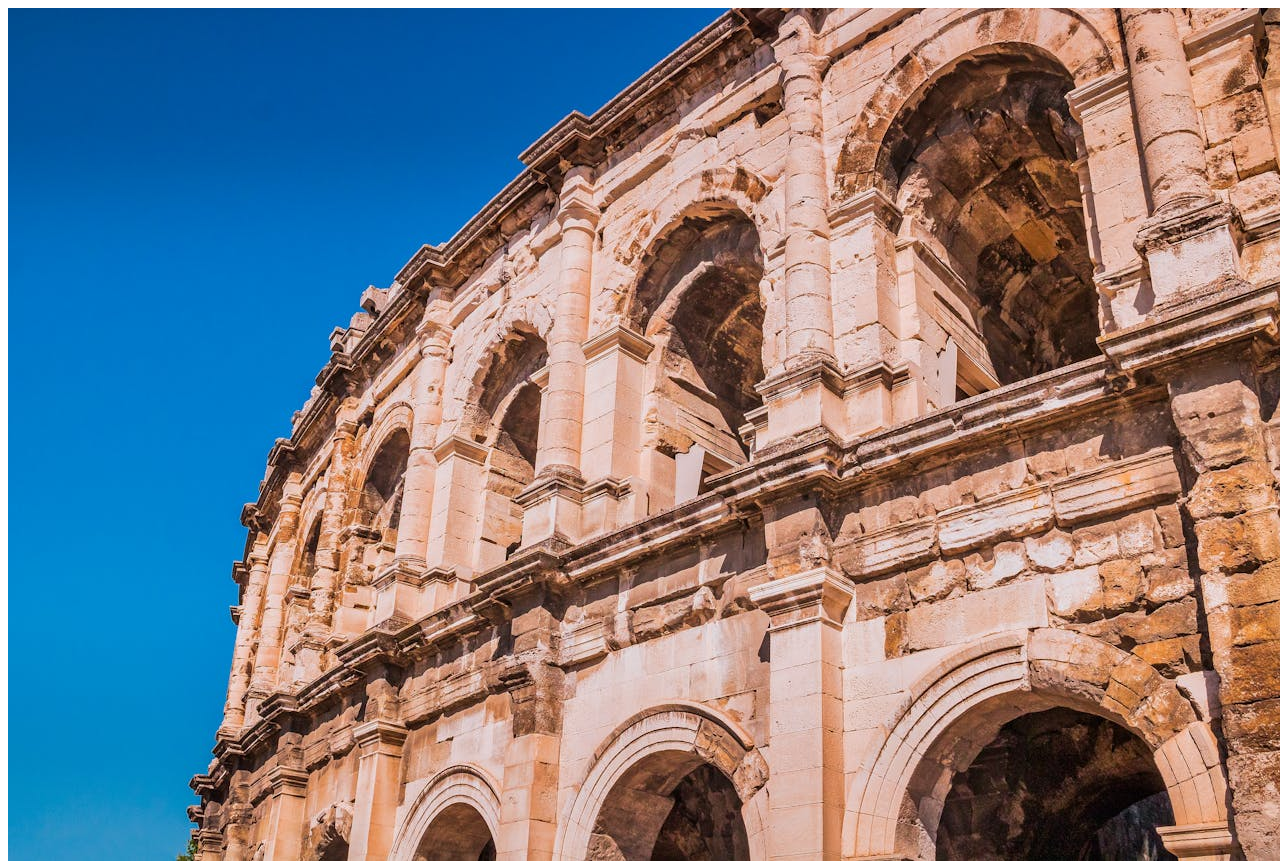
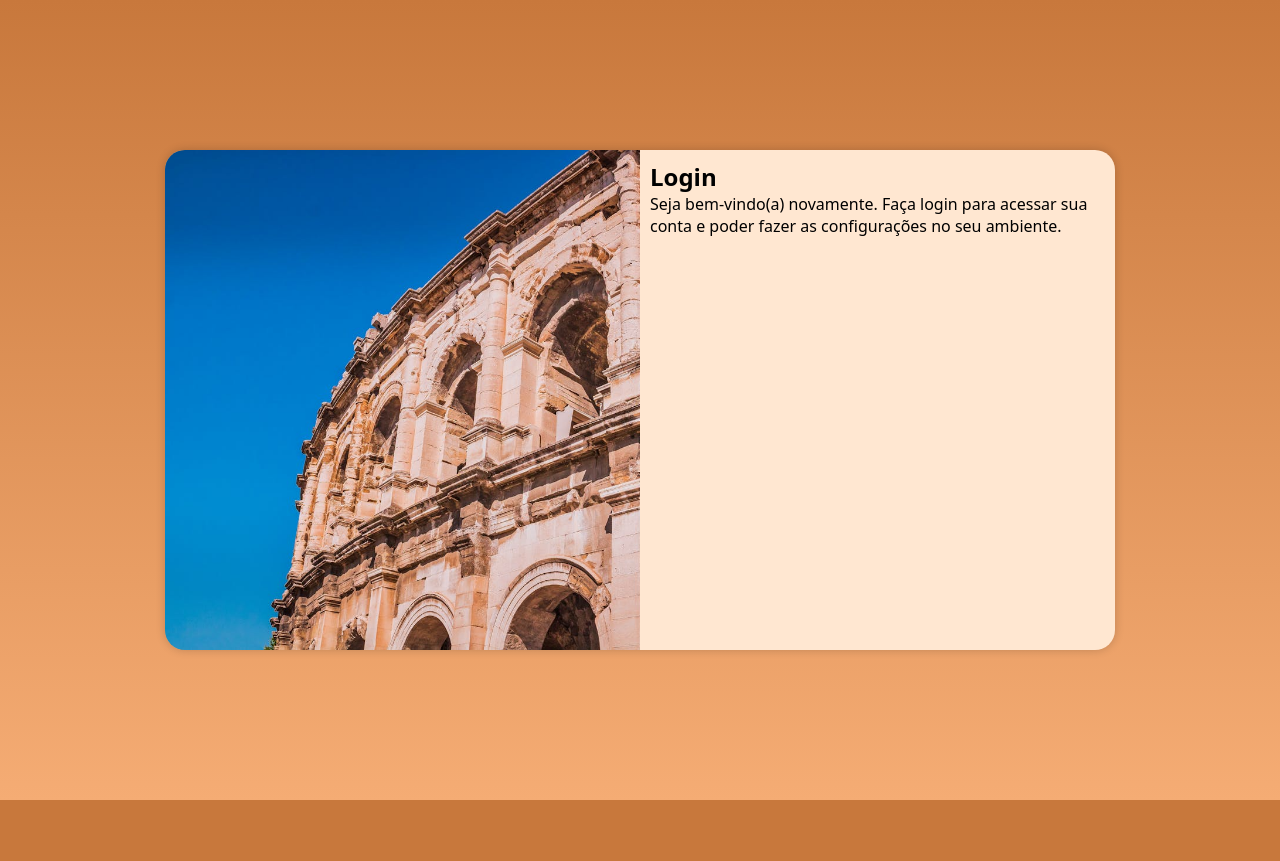
Before and after one commit to Theushenriix/projeto-login, a plain HTML site: page index.html in a window 1280 px wide. Shown: the top 861 px of the page. After the commit the page ends 800 px from the top, so only its background shows below. Drawn offline with Linux system fonts and the light colour scheme.

Commit message:
atualizações

```diff
--- /dev/null
+++ b/estilos/media-query.css
@@ -0,0 +1,49 @@
+@charset "UTF-8";
+
+@media screen and (min-width: 769px) and (max-width: 992px){
+
+    body {
+        background-image: linear-gradient(to bottom, rgb(200, 120, 60), rgb(245, 172, 116));
+    }
+
+    section#login {
+        width: 80vw;
+
+    }
+
+    section#login > div#imagem {
+        float: left;
+        width: 30%;
+        height: 100%;
+    }
+
+    section#login > div#formulario {
+        float: right;
+        width: 70%;
+    }
+
+}
+
+@media screen and (min-width: 992px) {
+
+      body {
+        background-image: linear-gradient(to bottom, rgb(200, 120, 60), rgb(245, 172, 116));
+    }
+
+    section#login {
+        width: 950px;
+
+    }
+
+    section#login > div#imagem {
+        float: left;
+        width: 50%;
+        height: 100%;
+
+    }
+
+    section#login > div#formulario {
+        float: right;
+        width: 50%;
+    }
+}
--- a/estilos/style.css
+++ b/estilos/style.css
@@ -2,6 +2,59 @@
 
 /*
     Paleta de cores:
-
+    rgb(200, 120, 60)
+    #ffe7d1
 
 */
+
+* {
+    font-family: system-ui, -apple-system, BlinkMacSystemFont, 'Segoe UI', Roboto, Oxygen, Ubuntu, Cantarell, 'Open Sans', 'Helvetica Neue', sans-serif;
+    padding: 0px;
+    margin: 0px;
+    box-sizing: border-box;
+}
+
+body, html {
+    background-color: rgb(200, 120, 60);
+    height: 100vh;
+    width: 100vw;
+}
+
+main {
+    position: relative;
+    height: 100vh;
+    width: 100vw;
+
+}
+
+section#login {
+    position: absolute;
+    top: 50%;
+    left: 50%;
+    transform: translate(-50%, -50%);
+    overflow: hidden;
+
+    background-color: #ffe7d1;
+    width: 250px;
+    height: 500px;
+    border-radius: 20px;
+    box-shadow: 0px 0px 10px rgba(0, 0, 0, 0.192);
+
+    transition: width 0.3s, heigth 0.3s;
+    transition-timing-function: ease;
+}
+
+section#login > div#imagem {
+    display: block;
+    background: rgb(200, 120, 60) url(../imagens/pexels-gaetanthurin-13725650.jpg) no-repeat;
+    background-size: cover;
+    background-position: left bottom;
+    height: 200px;
+
+}
+
+section#login > div#formulario {
+    display: block;
+    padding: 10px;
+
+}
--- a/index.html
+++ b/index.html
@@ -5,12 +5,13 @@
     <meta name="viewport" content="width=device-width, initial-scale=1.0">
     <title>Login</title>
     <link rel="stylesheet" href="estilos/style.css">
+    <link rel="stylesheet" href="estilos/media-query.css">
 </head>
 <body>
     <main>
         <section id="login">
             <div id="imagem">
-                <img src="imagens/pexels-gaetanthurin-13725650.jpg" alt="">
+               <!-- Aqui vai a imagem -->
             </div>
             <div id="formulario">
                 <h1>Login</h1>
```
